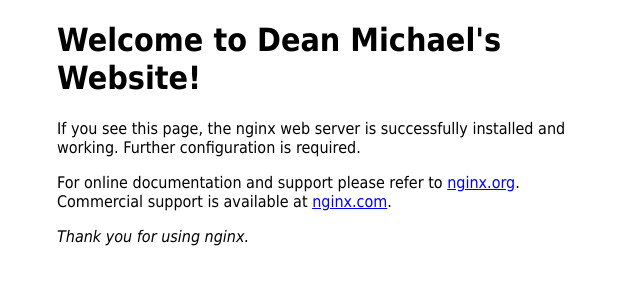
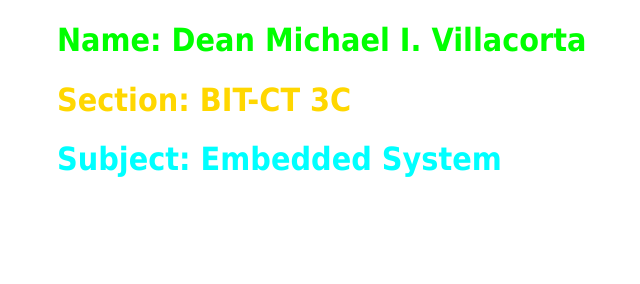
Before and after one commit to Deansyo/html, a plain HTML site: page index.html in a window 1280 px wide. Shown: the whole page, without its empty margins (303-943 px from the left). Drawn offline with Linux system fonts and the light colour scheme.

Commit message:
this is my second commit

```diff
--- a/index.html
+++ b/index.html
@@ -1,7 +1,7 @@
 <!DOCTYPE html>
 <html>
 <head>
-<title>Welcome to nginx!</title>
+<title>Profile  Information</title>
 <style>
 html { color-scheme: light dark; }
 body { width: 35em; margin: 0 auto;
@@ -9,15 +9,6 @@
 </style>
 </head>
 <body>
-<h1>Welcome to Dean Michael's Website!</h1>
-<p>If you see this page, the nginx web server is successfully installed and
-working. Further configuration is required.</p>
-
-<p>For online documentation and support please refer to
-<a href="http://nginx.org/">nginx.org</a>.<br/>
-Commercial support is available at
-<a href="http://nginx.com/">nginx.com</a>.</p>
-
-<p><em>Thank you for using nginx.</em></p>
-</body>
-</html>
+<h1 style="color:Lime;"> Name: Dean Michael I. Villacorta</h1>
+<h1 style="color:Gold;"> Section: BIT-CT 3C</h1>
+<h1 style="color:Aqua;"> Subject: Embedded System</h1>
```
